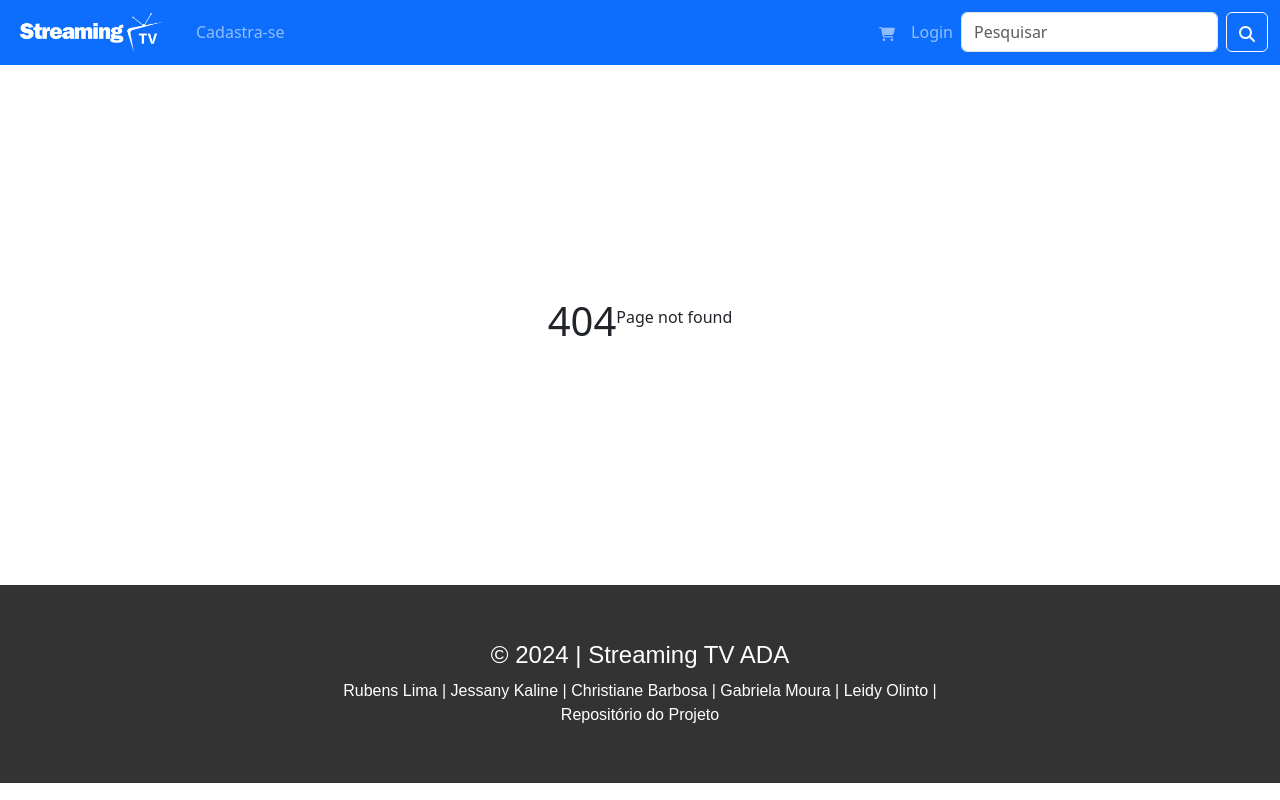
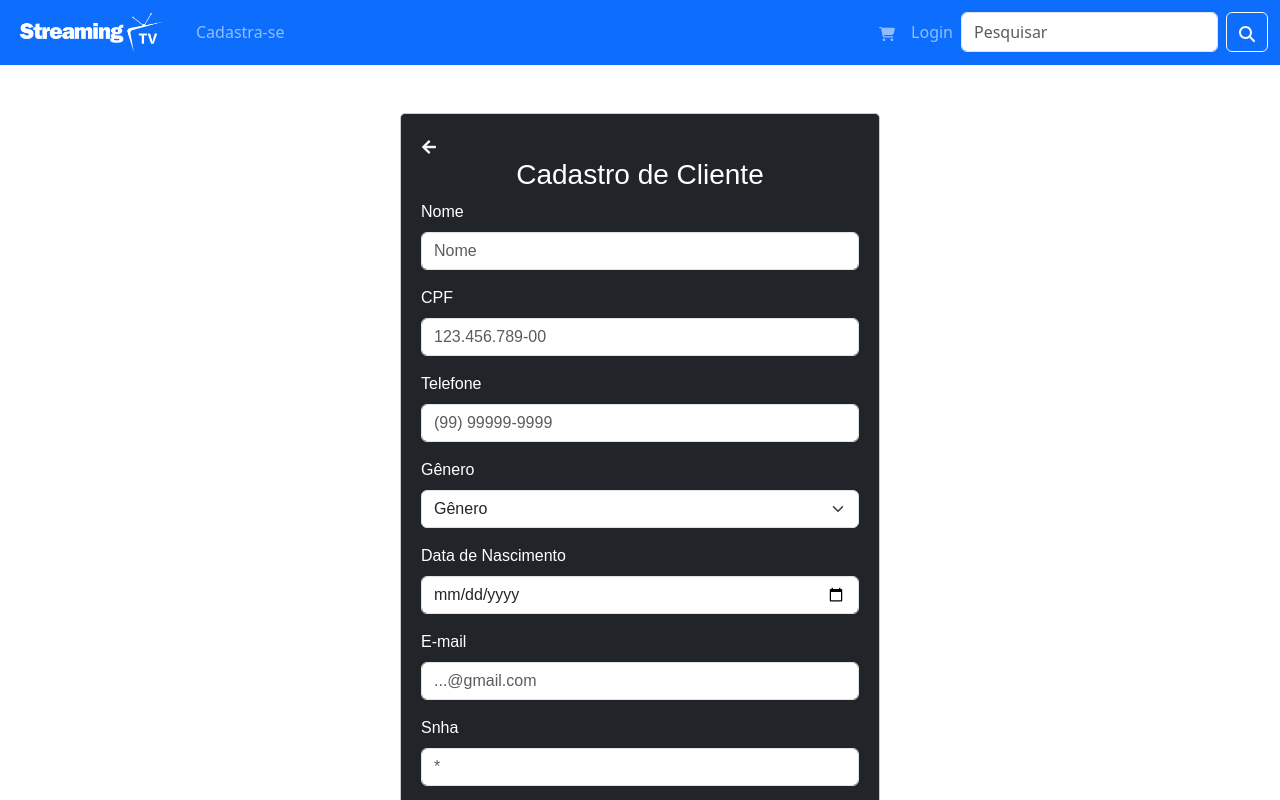
Before and after one commit to GabrielaMoura25/Streaming-Ecommerce, a React (Vite) app in the folder frontend/: page /user/register in a window 1280 px wide. Before the commit this address had no page. Shown: the top 800 px of the page. Built offline with nearby package versions, Linux system fonts and the light colour scheme.

Commit message:
criação da da home-CreateUser

```diff
--- a/frontend/src/main.tsx
+++ b/frontend/src/main.tsx
@@ -1,6 +1,7 @@
 import React from "react";
 import ReactDOM from "react-dom/client";
 import { BrowserRouter, Routes, Route } from "react-router-dom";
+import CreateUser from "./pages/CreateUser/index.tsx";
 
 import App from "./App.tsx";
 import Home from "./pages/Home";
@@ -15,7 +16,7 @@ ReactDOM.createRoot(document.getElementById("root")!).render(
 				<Route element={<App />}>
 					<Route path="/" element={<Home />} />
 					<Route path="/login" element={<Login />} />
-
+					<Route path="/user/register" element={<CreateUser/>} />
           <Route path="*" element={<NotFound />} />
 				</Route>
 			</Routes>
--- /dev/null
+++ b/frontend/src/pages/CreateUser/index.tsx
@@ -0,0 +1,177 @@
+import React, { useState } from 'react';
+import { Form, Button } from 'react-bootstrap';
+import { useNavigate } from 'react-router-dom';
+import { FaArrowLeft } from 'react-icons/fa';
+import { StyledContainer, StyledLink, Title, Description, ErrorAlert, SuccessAlert } from './styledCreateUser'
+
+interface ICreateUserForm {
+  name: string;
+  cpf: string;
+  phone: string;
+  gender: string|undefined,
+  dueDate: Date;
+  email: string;
+  password: string;
+}
+
+const CreateUser: React.FC = () => {
+  const navigate = useNavigate();
+
+  const [errorMessage, setErrorMessage] = useState("");
+  const [successMessage, setSuccessMessage] = useState("");
+
+  const [formData, setFormData] = useState<ICreateUserForm>({
+    name: "",
+    cpf: "",
+    phone: "",
+    gender: "",
+    dueDate: new Date(),
+    email: "",
+    password: "",
+  });
+
+  const handleChange = (e: React.ChangeEvent<HTMLInputElement>) => {
+    console.log("entrei aqui")
+    const { name, value } = e.target;
+    setFormData((prevState) => ({
+      ...prevState,
+      [name]: value,
+    }));
+  };
+
+  const handleSubmit = async (e: React.FormEvent) => {
+    e.preventDefault();
+
+    try {
+      if (!formData.name || !formData.email || !formData.password) {
+        throw new Error("Por favor, preencha todos os campos obrigatórios.");
+      }
+
+      setTimeout(() => {
+        setSuccessMessage("");
+        navigate("/login");
+      }, 2000);
+
+      setSuccessMessage("Cliente cadastrado com sucesso!");
+    } catch (error: any) {
+      setTimeout(() => {
+        setErrorMessage("");
+      }, 2000);
+      setErrorMessage(error.message);
+    }
+  };
+
+  return (
+    <StyledContainer className="card text-bg-dark">
+      <StyledLink onClick={() => navigate('/')}>
+        <FaArrowLeft />
+      </StyledLink>
+
+      <Form onSubmit={handleSubmit}>
+        <Title className="title-primary">Cadastro de Cliente</Title>
+
+        <Form.Group className="mb-3" controlId="formBasicName">
+          <Form.Label>Nome</Form.Label>
+          <Form.Control
+            type="text"
+            placeholder="Nome"
+            name="name"
+            onChange={handleChange}
+          />
+        </Form.Group>
+
+        <Form.Group className="mb-3" controlId="formBasicCPF">
+          <Form.Label>CPF</Form.Label>
+          <Form.Control
+            type="text"
+            placeholder="123.456.789-00"
+            name="cpf"
+            onChange={handleChange}
+          />
+        </Form.Group>
+
+        <Form.Group className="mb-3" controlId="formBasicPhone">
+          <Form.Label>Telefone</Form.Label>
+          <Form.Control
+            type="text"
+            placeholder="(99) 99999-9999"
+            name="phone"
+            onChange={handleChange}
+          />
+        </Form.Group>
+
+        <Form.Group className="mb-3" controlId="formBasicGender">
+          <Form.Label>Gênero</Form.Label>
+          <Form.Select
+            name="gender"
+            onChange={(event: React.ChangeEvent<HTMLSelectElement>) => handleChange(event)}
+            aria-label="Select gender"
+          >
+            <option value="">Gênero</option>
+            <option value="Homem Cis">Homem Cis</option>
+            <option value="Homem Trans">Homem Trans</option>
+            <option value="Mulher Cis">Mulher Cis</option>
+            <option value="Mulher Trans">Mulher Trans</option>
+            <option value="Outros">Outros</option>
+          </Form.Select>
+        </Form.Group>
+
+        <Form.Group className="mb-3" controlId="formBasicdueDate">
+          <Form.Label>Data de Nascimento</Form.Label>
+          <Form.Control
+            type="date"
+            placeholder="DD/MM/YYYY"
+            name="dueDate"
+            onChange={handleChange}
+          />
+        </Form.Group>
+
+        <Form.Group className="mb-3" controlId="formBasicEmail">
+          <Form.Label>E-mail</Form.Label>
+          <Form.Control
+            type="e-mail"
+            placeholder="...@gmail.com"
+            name="email"
+            onChange={handleChange}
+          />
+        </Form.Group>
+
+        <Form.Group className="mb-3" controlId="formBasicPassword">
+          <Form.Label>Snha</Form.Label>
+          <Form.Control
+            type="password"
+            placeholder="*"
+            name="password"
+            onChange={handleChange}
+          />
+        </Form.Group>
+
+        <Button
+          style={{ width: "100%", marginTop: "1rem" }}
+          variant="primary"
+          type="submit"
+        >
+          Cadastrar
+        </Button>
+
+        <Description>
+        Já possui uma conta?<StyledLink onClick={() => navigate('/login')}>Login</StyledLink>
+        </Description>
+
+        {errorMessage && (
+          <ErrorAlert>
+            {errorMessage}
+          </ErrorAlert>
+        )}
+
+        {successMessage && (
+          <SuccessAlert>
+            {successMessage}
+          </SuccessAlert>
+        )}
+      </Form>
+    </StyledContainer>
+  );
+};
+
+export default CreateUser;
--- /dev/null
+++ b/frontend/src/pages/CreateUser/styledCreateUser.tsx
@@ -0,0 +1,57 @@
+import { Button } from 'react-bootstrap';
+import styled from 'styled-components';
+
+export const StyledContainer = styled.div`
+font-family: "Amiko", sans-serif;
+max-width: 30rem;
+margin: 0 auto;
+margin-top: 3rem;
+padding: 20px;
+border: 1px solid #ccc;
+border-radius: 5px;
+background-color: #fff;
+color: #f5f5f5;
+	;
+`;
+
+export const StyledLink = styled.div`
+color: #f5f5f5;
+transition: color 0.3s;
+&:hover {
+  color: #4d9bee;
+}
+`;
+
+export const Title = styled.h3`
+  text-align: center;
+  color: white;
+`;
+
+export const Description = styled.p`
+  text-align: center;
+  margin-top: 10px;
+`;
+
+export const ErrorAlert = styled.div`
+  color: #721c24;
+  background-color: #f8d7da;
+  border: 1px solid #f5c6cb;
+  border-radius: 4px;
+  padding: 10px;
+  margin-top: 10px;
+`;
+
+export const SuccessAlert = styled.div`
+  color: #155724;
+  background-color: #d4edda;
+  border: 1px solid #c3e6cb;
+  border-radius: 4px;
+  padding: 10px;
+  margin-top: 10px;
+`;
+
+export const RegisterButton = styled(Button)`
+  width: 100%;
+  margin-top: 1rem;
+
+`;
```
